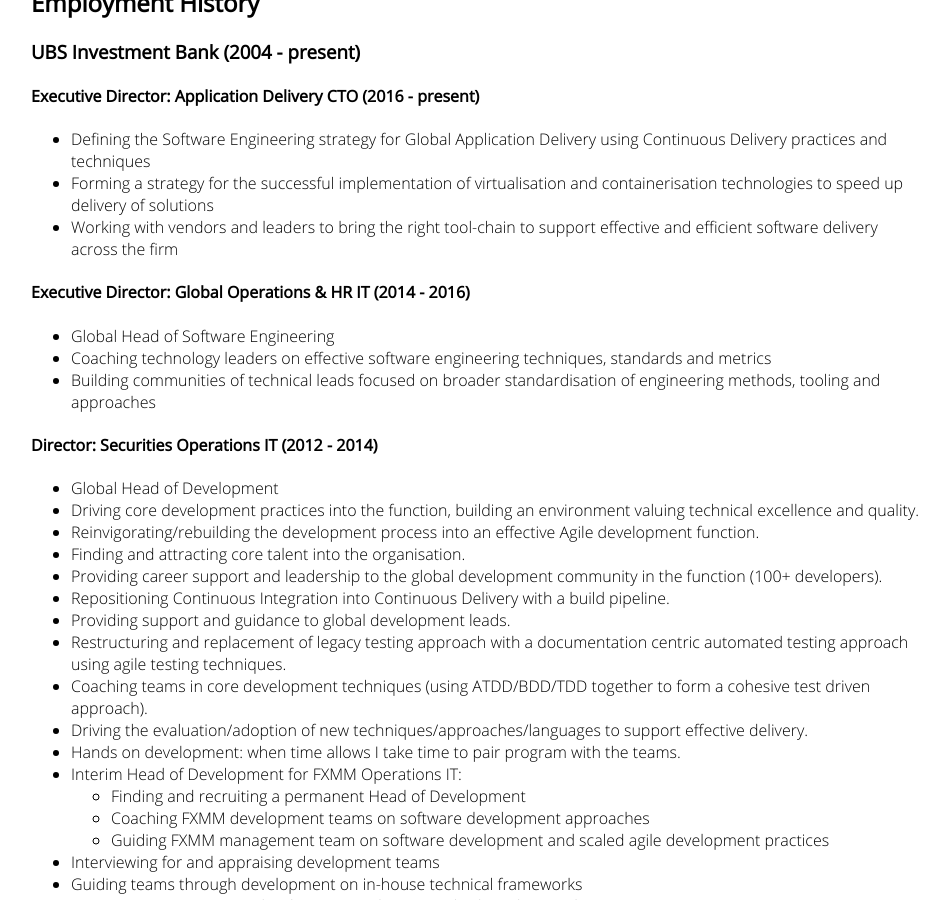
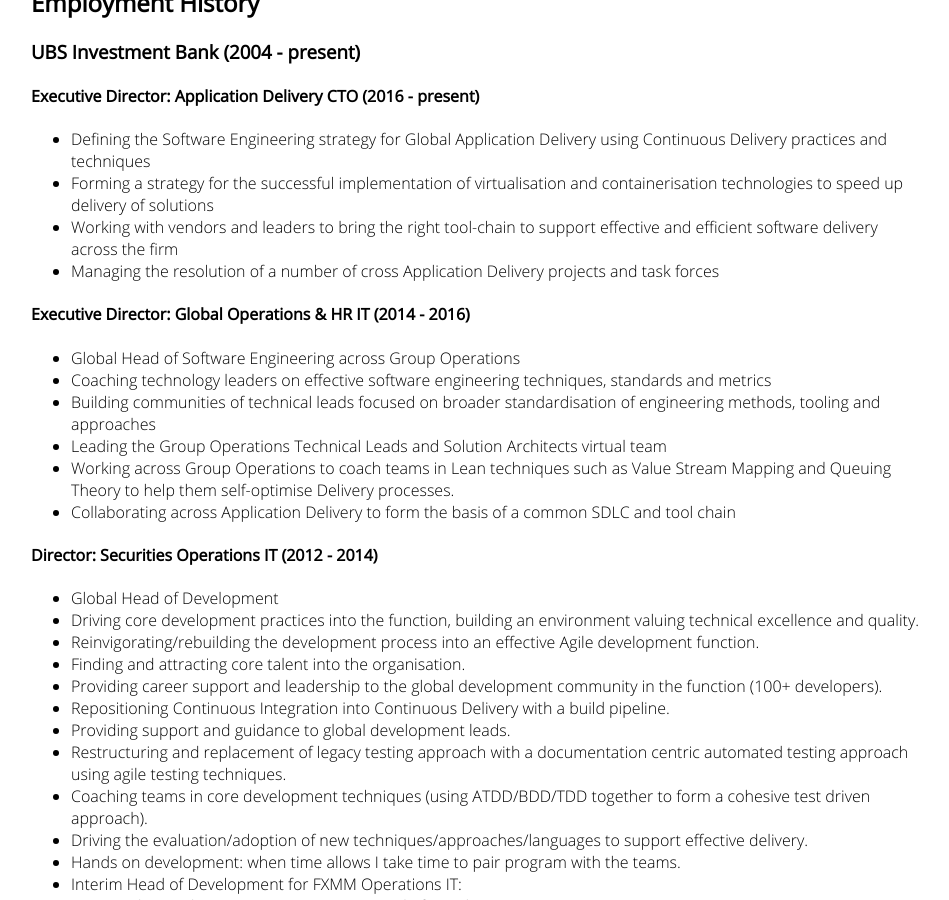
Before and after one commit to suggitpe/suggitpe.github.io, a Jekyll site: the page built from cv/index.md, in a window 1280 px wide and 900 px high, scrolled down 1403 px. Shown: the whole window, without its empty margins (161-1110 px from the left). Built offline with Jekyll 4.4.1, drawn with Linux system fonts in a browser that asks for light colours.

Commit message:
updated CV

```diff
--- a/cv/index.md
+++ b/cv/index.md
@@ -30,11 +30,15 @@
  - Defining the Software Engineering strategy for Global Application Delivery using Continuous Delivery practices and techniques
  - Forming a strategy for the successful implementation of virtualisation and containerisation technologies to speed up delivery of solutions
  - Working with vendors and leaders to bring the right tool-chain to support effective and efficient software delivery across the firm
+ - Managing the resolution of a number of cross Application Delivery projects and task forces
 
 #### Executive Director: Global Operations & HR IT (2014 - 2016)
- - Global Head of Software Engineering
+ - Global Head of Software Engineering across Group Operations
  - Coaching technology leaders on effective software engineering techniques, standards and metrics
  - Building communities of technical leads focused on broader standardisation of engineering methods, tooling and approaches
+ - Leading the Group Operations Technical Leads and Solution Architects virtual team
+ - Working across Group Operations to coach teams in Lean techniques such as Value Stream Mapping and Queuing Theory to help them self-optimise Delivery processes.
+ - Collaborating across Application Delivery to form the basis of a common SDLC and tool chain
 
 #### Director: Securities Operations IT (2012 - 2014)
 - Global Head of Development
```
